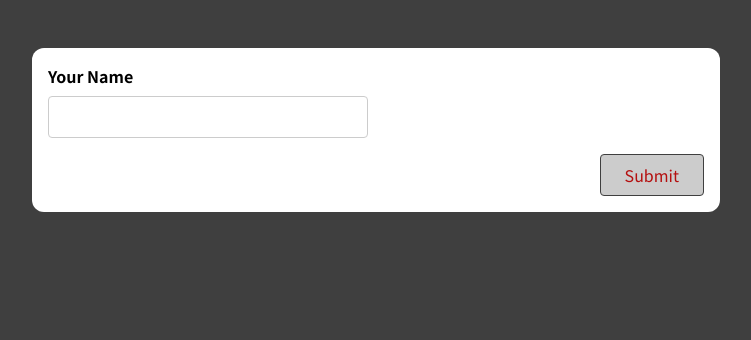
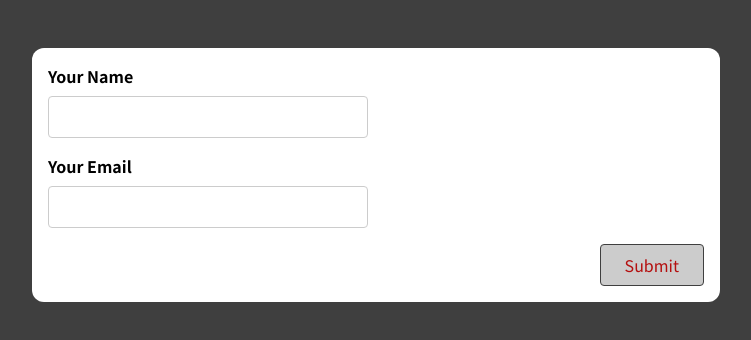
Before and after one commit to SilverFlame83/forms-userInput, a React (Create React App) app: page / in a window 1280 px wide. Shown: the top 340 px of the page, without its empty margins (264-1015 px from the left). Built offline with nearby package versions, Linux system fonts and the light colour scheme.

Commit message:
fixing an error  with the email validation

```diff
--- a/src/components/SimpleInput.js
+++ b/src/components/SimpleInput.js
@@ -4,37 +4,63 @@ const SimpleInput = (props) => {
   const [userInput, setUserInput] = useState("");
   const [enteredNameTouched, setEnteredNameTouched] = useState(false);
 
-  const isValid = userInput !=='';
+  const [emailInput, setEmailInput] = useState("");
+  const [enteredEmailTouched, setEnteredEmailTouched] = useState(false);
+
+  const isValid = userInput !== "";
   const nameInputIsInvalid = !isValid && enteredNameTouched;
 
+
+  const validEmail =  /^[a-zA-Z0-9.!#$%&'*+/=?^_`{|}~-]+@[a-zA-Z0-9-]+(?:\.[a-zA-Z0-9-]+)*$/;
+  const emailIsValid = emailInput.match(validEmail);
+
+  const emailInputIsInvalid = !emailIsValid && enteredEmailTouched;
+
   let userFormIsVlaid = false;
+  let emailFormIsValid = false;
 
-  if(isValid){
-    userFormIsVlaid = true
+  if (isValid && emailIsValid) {
+    userFormIsVlaid = true;
+    emailFormIsValid = true;
   }
 
   const userIputChangeHandler = (event) => {
     setUserInput(event.target.value);
   };
 
+  const emailIputChangeHandler = (event) => {
+    setEmailInput(event.target.value);
+  };
+
   const nameInputBlurHandler = (event) => {
     setEnteredNameTouched(true);
+  };
+
+  const emailInputBlurHandler = (event) => {
+    setEnteredEmailTouched(true);
   };
 
   const submitHandler = (event) => {
     event.preventDefault();
 
     setEnteredNameTouched(true);
+    setEnteredEmailTouched(true);
 
-    if (!isValid) {
+    if (!isValid || !emailIsValid) {
       return;
     }
     setUserInput("");
     setEnteredNameTouched(false);
+
+    setEmailInput("");
+    setEnteredEmailTouched(false);
   };
 
+  const inputFormClasses = nameInputIsInvalid
+    ? "form-control invalid"
+    : "form-control";
 
-  const inputFormClasses = nameInputIsInvalid
+  const emailFormClass = emailInputIsInvalid
     ? "form-control invalid"
     : "form-control";
 
@@ -53,8 +79,21 @@ const SimpleInput = (props) => {
           <p className="error-text">You can not submit empty form!</p>
         )}
       </div>
+      <div className={emailFormClass}>
+        <label htmlFor="email">Your Email</label>
+        <input
+          type="email"
+          id="email"
+          onChange={emailIputChangeHandler}
+          onBlur={emailInputBlurHandler}
+          value={emailInput}
+        />
+        {emailInputIsInvalid && (
+          <p className="error-text">Email is not valid!</p>
+        )}
+      </div>
       <div className="form-actions">
-        <button disabled={!userFormIsVlaid}>Submit</button>
+        <button disabled={!userFormIsVlaid && !emailFormIsValid}>Submit</button>
       </div>
     </form>
   );
```
